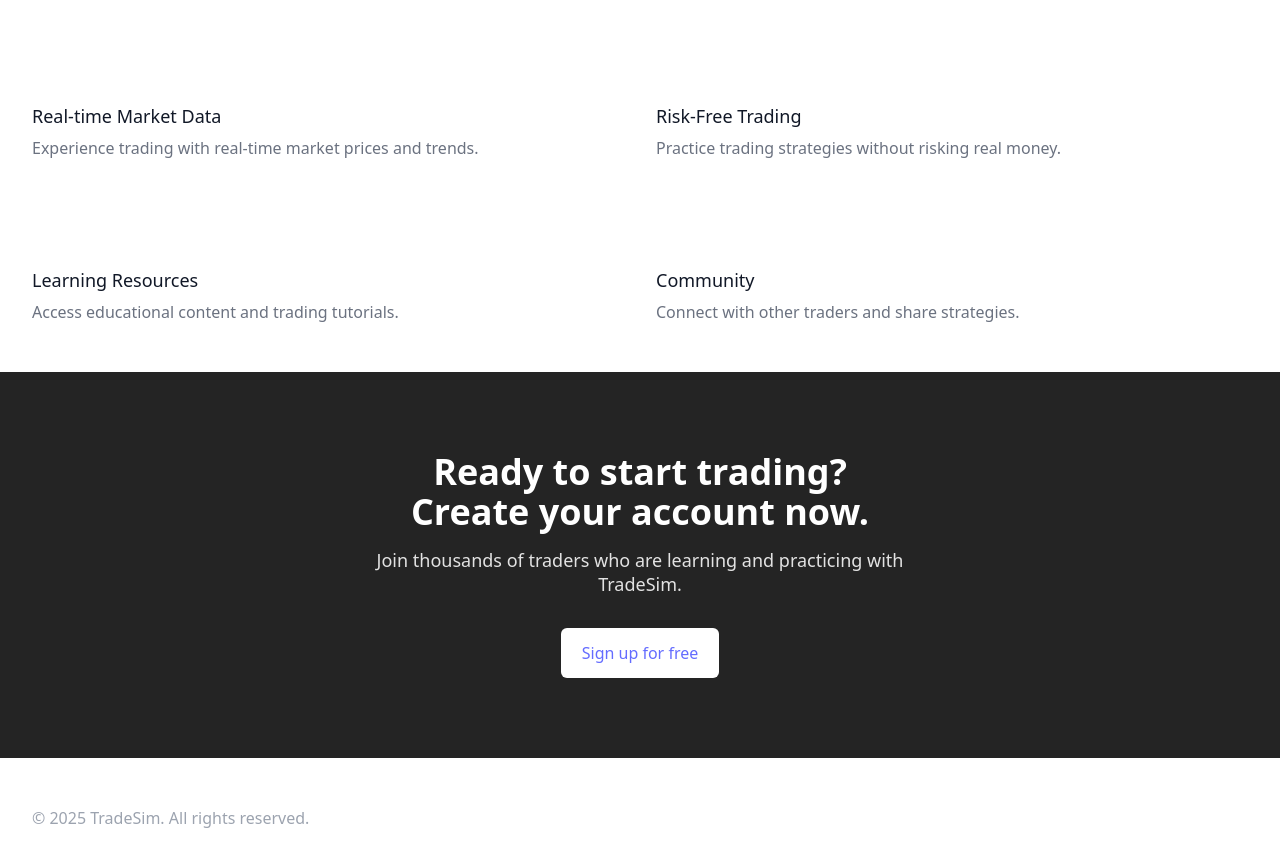
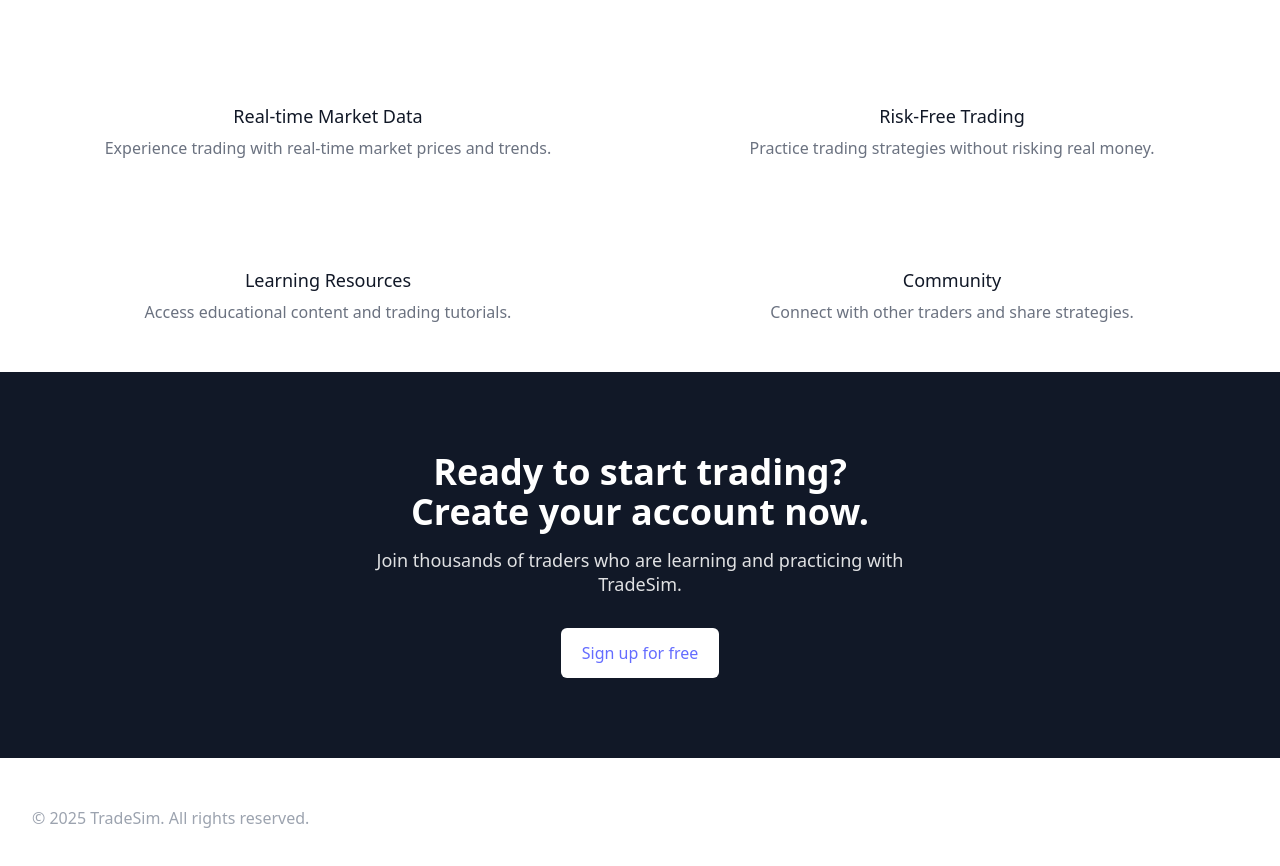
Before and after one commit to oliFYP/TradeSim, a React (Vite) app: page /dashboard in a window 1280 px wide. Shown: the part 678-1544 px from the top of the page. Built offline with nearby package versions, Linux system fonts and the light colour scheme; no server answers.

Commit message:
ajusted the 4 items from the feature section to the middle and changed cta color

```diff
--- a/src/Pages/Dashboardpage.jsx
+++ b/src/Pages/Dashboardpage.jsx
@@ -57,12 +57,12 @@ const PresentationPage = () => {
             </div>
 
             <div className="mt-10">
-              <div className="space-y-10 md:space-y-0 md:grid md:grid-cols-2 md:gap-x-8 md:gap-y-10">
-                <div className="relative">
+              <div className="space-y-10 md:space-y-0 md:grid md:grid-cols-2 md:gap-x-8 md:gap-y-10 md:justify-items-center">
+                <div className="relative flex flex-col items-center">
                   <div className="flex items-center justify-center h-12 w-12 rounded-md bg-primary-500 text-white">
                     <TrendingUp className="h-6 w-6" />
                   </div>
-                  <div className="mt-5">
+                  <div className="mt-5 text-center">
                     <h3 className="text-lg leading-6 font-medium text-gray-900 dark:text-white">
                       Real-time Market Data
                     </h3>
@@ -73,11 +73,11 @@ const PresentationPage = () => {
                   </div>
                 </div>
 
-                <div className="relative">
+                <div className="relative flex flex-col items-center">
                   <div className="flex items-center justify-center h-12 w-12 rounded-md bg-primary-500 text-white">
                     <Shield className="h-6 w-6" />
                   </div>
-                  <div className="mt-5">
+                  <div className="mt-5 text-center">
                     <h3 className="text-lg leading-6 font-medium text-gray-900 dark:text-white">
                       Risk-Free Trading
                     </h3>
@@ -87,11 +87,11 @@ const PresentationPage = () => {
                   </div>
                 </div>
 
-                <div className="relative">
+                <div className="relative flex flex-col items-center">
                   <div className="flex items-center justify-center h-12 w-12 rounded-md bg-primary-500 text-white">
                     <BookOpen className="h-6 w-6" />
                   </div>
-                  <div className="mt-5">
+                  <div className="mt-5 text-center">
                     <h3 className="text-lg leading-6 font-medium text-gray-900 dark:text-white">
                       Learning Resources
                     </h3>
@@ -101,11 +101,11 @@ const PresentationPage = () => {
                   </div>
                 </div>
 
-                <div className="relative">
+                <div className="relative flex flex-col items-center">
                   <div className="flex items-center justify-center h-12 w-12 rounded-md bg-primary-500 text-white">
                     <Users className="h-6 w-6" />
                   </div>
-                  <div className="mt-5">
+                  <div className="mt-5 text-center">
                     <h3 className="text-lg leading-6 font-medium text-gray-900 dark:text-white">
                       Community
                     </h3>
@@ -120,7 +120,7 @@ const PresentationPage = () => {
         </div>
 
         {/* CTA Section */}
-        <div className="bg-primary-600">
+        <div className="bg-gray-900">
           <div className="max-w-2xl mx-auto text-center py-16 px-4 sm:py-20 sm:px-6 lg:px-8">
             <h2 className="text-3xl font-extrabold text-white sm:text-4xl">
               <span className="block">Ready to start trading?</span>
--- a/src/index.css
+++ b/src/index.css
@@ -63,7 +63,7 @@ button:focus-visible {
     display: flex; /* Changed from inline-block to flex */
     flex-direction: row; /* Ensure horizontal layout */
     gap: 10px; /* Adjust the space between the ticker items */
-    animation: marquee 30s linear infinite;
+    animation: marquee 20s linear infinite;
   }
 
   @keyframes marquee {
```
